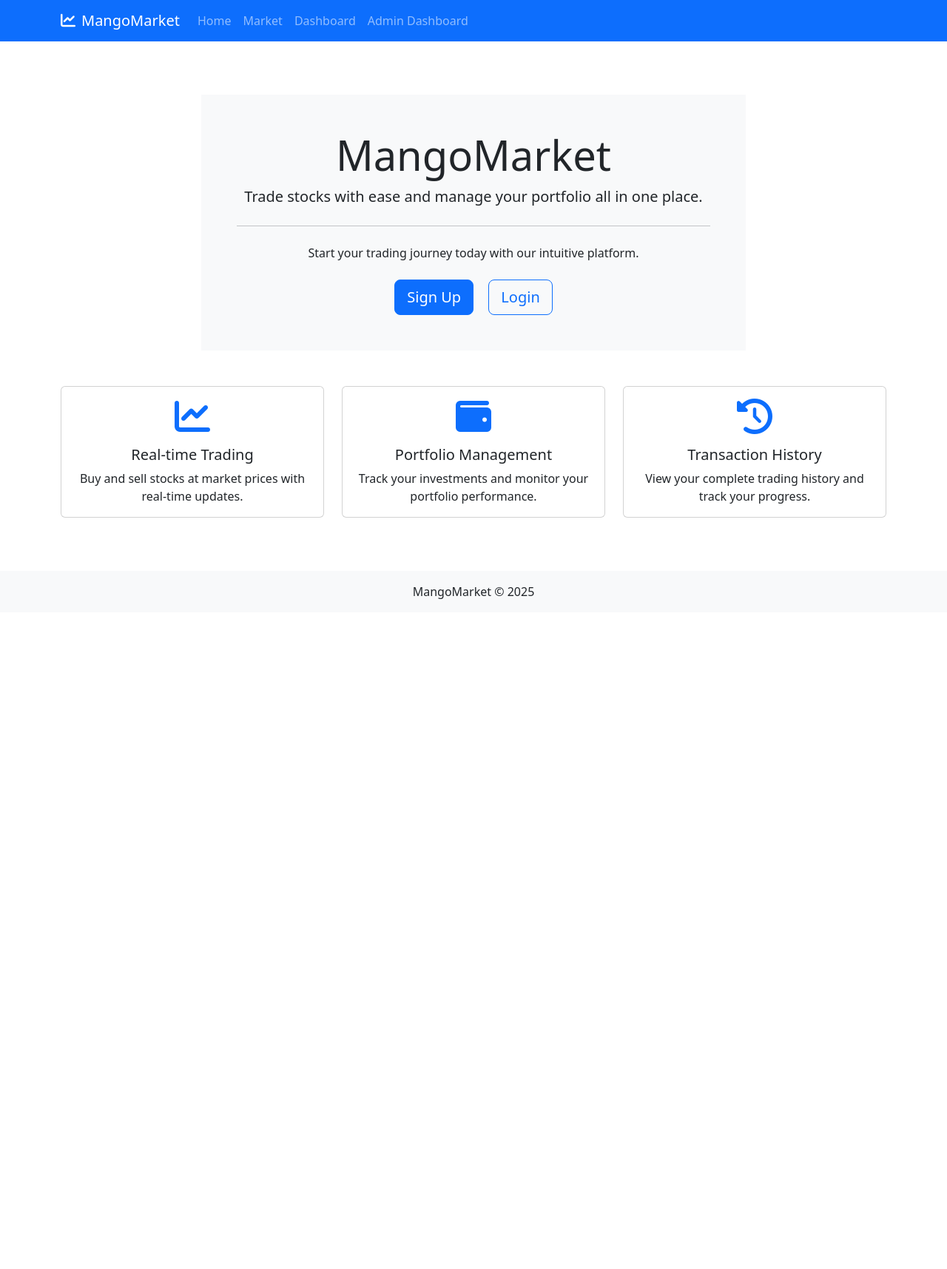
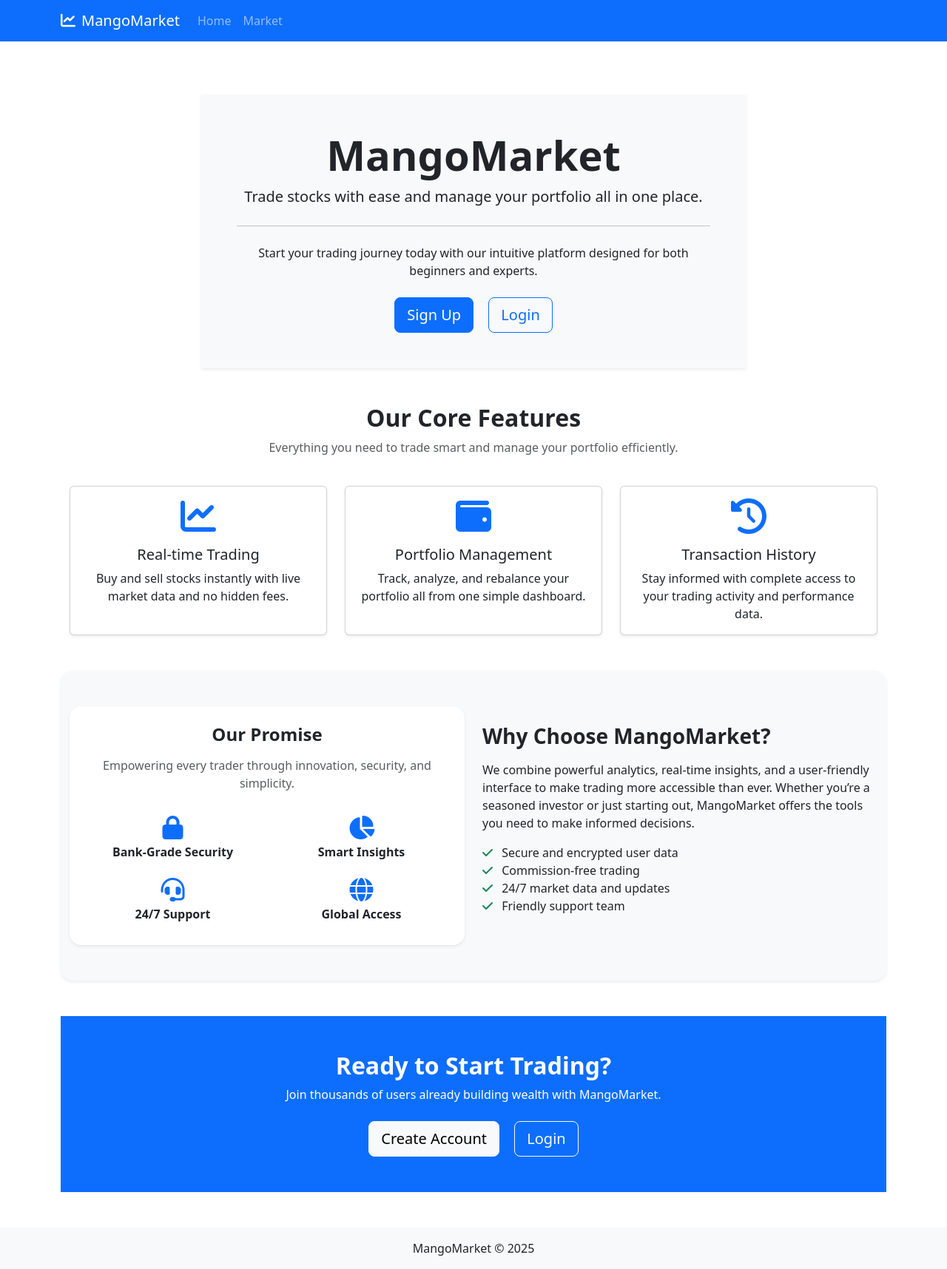
Before and after one commit to Team1-Capstone/-401_Flask_App, a Flask app: page / in a window 1280 px wide. Shown: the whole page at 74% size. Before the commit the page ends 810 px from the top, so only its background shows below. Run offline with Flask 3, Linux system fonts and the light colour scheme.

Commit message:
Added content to homepage, navbar only shows what is accessible to page viewer. Remove unecessaryfile.txt

```diff
--- a/templates/base.html
+++ b/templates/base.html
@@ -18,6 +18,7 @@
             <button class="navbar-toggler" type="button" data-bs-toggle="collapse" data-bs-target="#navbarNav">
                 <span class="navbar-toggler-icon"></span>
             </button>
+
             <div class="collapse navbar-collapse" id="navbarNav">
                 <ul class="navbar-nav me-auto">
                     <li class="nav-item">
@@ -26,13 +27,20 @@
                     <li class="nav-item">
                         <a class="nav-link" href="{{ url_for('market') }}">Market</a>
                     </li>
+
+                    {% if current_user.is_authenticated %}
                     <li class="nav-item">
                         <a class="nav-link" href="{{ url_for('dashboard') }}">Dashboard</a>
                     </li>
+
+                    {% if current_user.role == 'admin' %}
                     <li class="nav-item">
                         <a class="nav-link" href="{{ url_for('admin_dashboard') }}">Admin Dashboard</a>
                     </li>
+                    {% endif %}
+                    {% endif %}
                 </ul>
+
                 <ul class="navbar-nav">
                     {% if current_user.is_authenticated %}
                     <li class="nav-item">
--- a/templates/index.html
+++ b/templates/index.html
@@ -5,11 +5,11 @@
 {% block content %}
 <div class="row">
     <div class="col-md-8 mx-auto text-center">
-        <div class="jumbotron bg-light p-5 rounded-lg mt-5">
-            <h1 class="display-4">MangoMarket</h1>
+        <div class="jumbotron bg-light p-5 rounded-lg mt-5 shadow-sm">
+            <h1 class="display-4 fw-bold">MangoMarket</h1>
             <p class="lead">Trade stocks with ease and manage your portfolio all in one place.</p>
             <hr class="my-4">
-            <p>Start your trading journey today with our intuitive platform.</p>
+            <p>Start your trading journey today with our intuitive platform designed for both beginners and experts.</p>
 
             {% if not current_user.is_authenticated %}
             <div class="mt-4">
@@ -25,33 +25,95 @@
     </div>
 </div>
 
-<div class="row mt-5">
-    <div class="col-md-4 mb-4">
-        <div class="card h-100">
+<div class="container mt-5">
+    <div class="row text-center mb-4">
+        <h2 class="fw-bold">Our Core Features</h2>
+        <p class="text-muted">Everything you need to trade smart and manage your portfolio efficiently.</p>
+    </div>
+
+    <div class="row g-4">
+        <div class="col-md-4">
+            <div class="card h-100 shadow-sm">
                 <div class="card-body text-center">
                     <i class="fas fa-chart-line fa-3x text-primary mb-3"></i>
                     <h5 class="card-title">Real-time Trading</h5>
-                <p class="card-text">Buy and sell stocks at market prices with real-time updates.</p>
+                    <p class="card-text">Buy and sell stocks instantly with live market data and no hidden fees.</p>
                 </div>
             </div>
         </div>
-    <div class="col-md-4 mb-4">
-        <div class="card h-100">
+        <div class="col-md-4">
+            <div class="card h-100 shadow-sm">
                 <div class="card-body text-center">
                     <i class="fas fa-wallet fa-3x text-primary mb-3"></i>
                     <h5 class="card-title">Portfolio Management</h5>
-                <p class="card-text">Track your investments and monitor your portfolio performance.</p>
+                    <p class="card-text">Track, analyze, and rebalance your portfolio all from one simple dashboard.</p>
                 </div>
             </div>
         </div>
-    <div class="col-md-4 mb-4">
-        <div class="card h-100">
+        <div class="col-md-4">
+            <div class="card h-100 shadow-sm">
                 <div class="card-body text-center">
                     <i class="fas fa-history fa-3x text-primary mb-3"></i>
                     <h5 class="card-title">Transaction History</h5>
-                <p class="card-text">View your complete trading history and track your progress.</p>
+                    <p class="card-text">Stay informed with complete access to your trading activity and performance
+                        data.</p>
                 </div>
             </div>
         </div>
     </div>
+</div>
+
+<div class="container mt-5 py-5 bg-light rounded-4 shadow-sm">
+    <div class="row align-items-center">
+        <div class="col-md-6 mb-4 mb-md-0">
+            <div class="p-4 text-center bg-white rounded-4 shadow-sm h-100 d-flex flex-column justify-content-center">
+                <h4 class="fw-bold mb-3">Our Promise</h4>
+                <p class="text-muted">Empowering every trader through innovation, security, and simplicity.</p>
+                <div class="row mt-3">
+                    <div class="col-6 mb-3">
+                        <i class="fas fa-lock fa-2x text-primary mb-2"></i>
+                        <h6 class="fw-semibold">Bank-Grade Security</h6>
+                    </div>
+                    <div class="col-6 mb-3">
+                        <i class="fas fa-chart-pie fa-2x text-primary mb-2"></i>
+                        <h6 class="fw-semibold">Smart Insights</h6>
+                    </div>
+                    <div class="col-6">
+                        <i class="fas fa-headset fa-2x text-primary mb-2"></i>
+                        <h6 class="fw-semibold">24/7 Support</h6>
+                    </div>
+                    <div class="col-6">
+                        <i class="fas fa-globe fa-2x text-primary mb-2"></i>
+                        <h6 class="fw-semibold">Global Access</h6>
+                    </div>
+                </div>
+            </div>
+        </div>
+
+        <div class="col-md-6">
+            <h3 class="fw-bold mb-3">Why Choose MangoMarket?</h3>
+            <p>We combine powerful analytics, real-time insights, and a user-friendly interface to make trading more
+                accessible than ever. Whether you’re a seasoned investor or just starting out, MangoMarket offers the
+                tools you need to make informed decisions.</p>
+            <ul class="list-unstyled mt-3">
+                <li><i class="fas fa-check text-success me-2"></i> Secure and encrypted user data</li>
+                <li><i class="fas fa-check text-success me-2"></i> Commission-free trading</li>
+                <li><i class="fas fa-check text-success me-2"></i> 24/7 market data and updates</li>
+                <li><i class="fas fa-check text-success me-2"></i> Friendly support team</li>
+            </ul>
+        </div>
+    </div>
+</div>
+
+
+<div class="container-fluid bg-primary text-white text-center py-5 mt-5 rounded-0">
+    <h2 class="fw-bold">Ready to Start Trading?</h2>
+    <p class="mb-4">Join thousands of users already building wealth with MangoMarket.</p>
+    {% if not current_user.is_authenticated %}
+    <a href="{{ url_for('register') }}" class="btn btn-light btn-lg me-3">Create Account</a>
+    <a href="{{ url_for('login') }}" class="btn btn-outline-light btn-lg">Login</a>
+    {% else %}
+    <a href="{{ url_for('dashboard') }}" class="btn btn-light btn-lg">Go to Dashboard</a>
+    {% endif %}
+</div>
 {% endblock %}
```
Also changed, not shown: unneccesaryfile.txt (deleted). Lines whose indentation alone changed are shown as unchanged.
